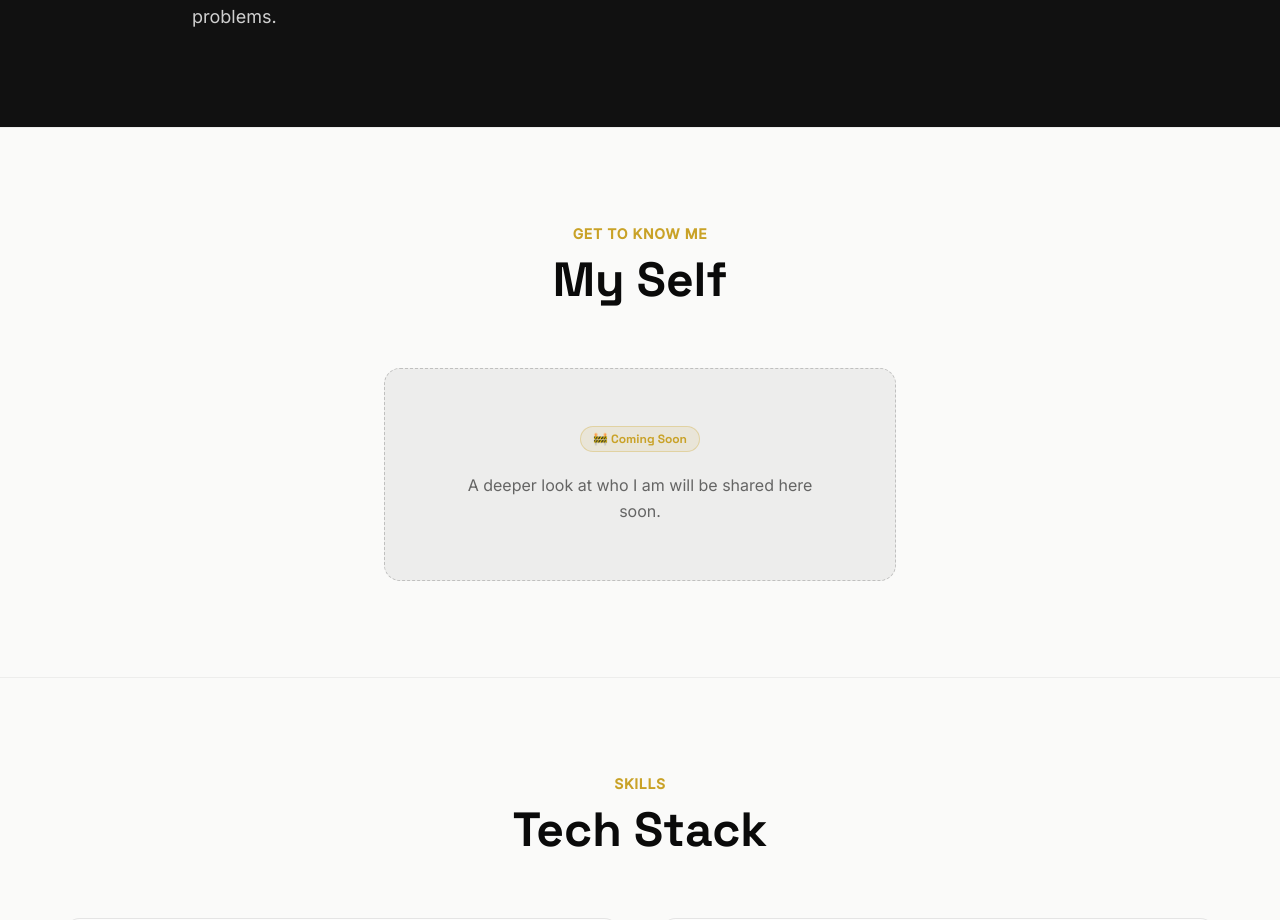
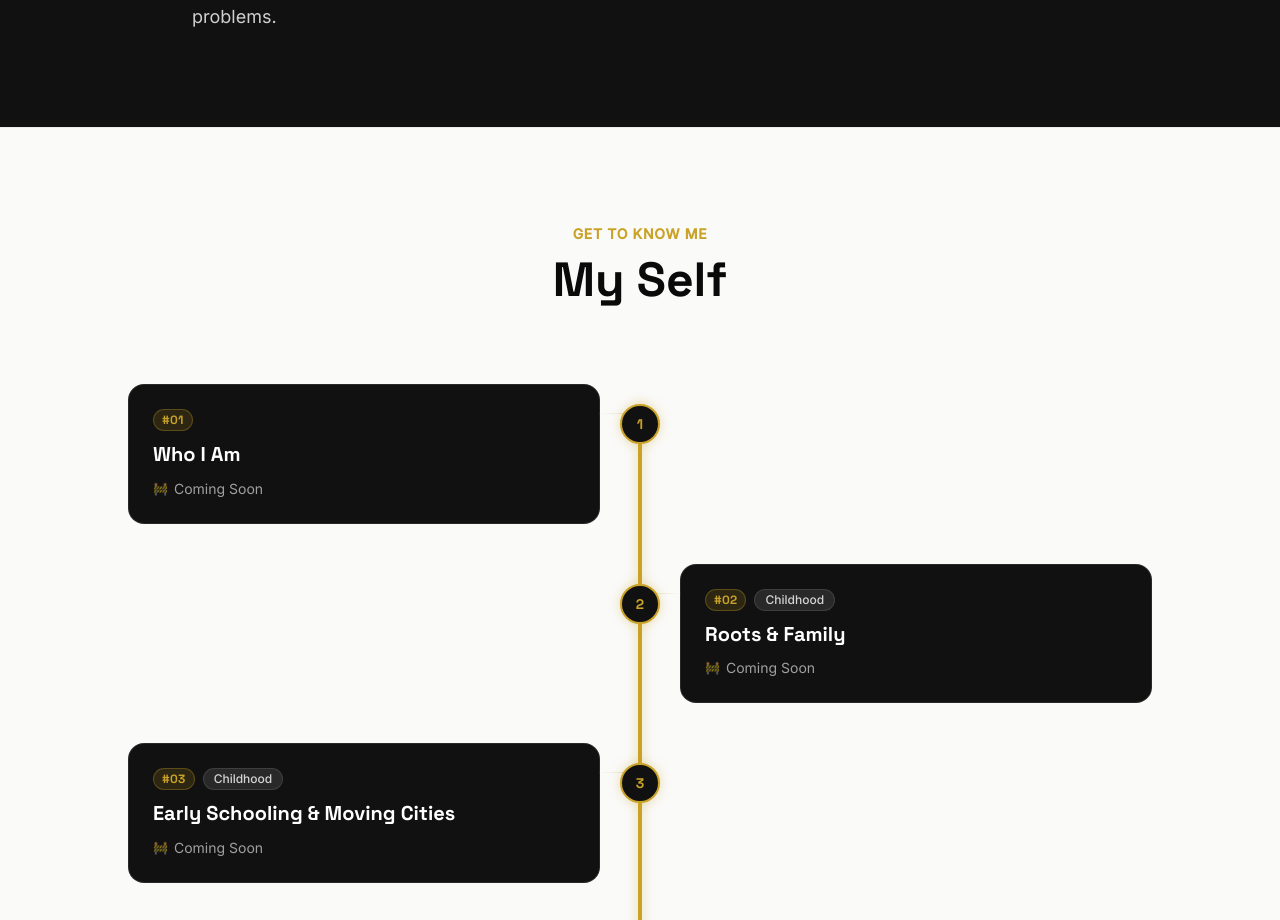
Before and after one commit to SummarRajpoot/rana-summar_0, a Next.js app in the folder frontend/: page / in a window 1280 px wide. Shown: the part 3630-4550 px from the top of the page. Built offline with nearby package versions, Linux system fonts and the light colour scheme.

Commit message:
Add My Self timeline section (headings only)

```diff
--- a/frontend/src/components/MySelfSection.tsx
+++ b/frontend/src/components/MySelfSection.tsx
@@ -1,22 +1,260 @@
 "use client";
 
+import { useRef } from "react";
 import { FadeIn } from "@/components/FadeIn";
-import { ComingSoon } from "@/components/ComingSoon";
+import {
+  motion,
+  useScroll,
+  useSpring,
+  useReducedMotion,
+} from "framer-motion";
+
+export interface TimelineBlock {
+  id: number;
+  title: string;
+  tag?: string;
+  description: string;
+}
+
+export const timelineBlocks: TimelineBlock[] = [
+  {
+    id: 1,
+    title: "Who I Am",
+    description: "Coming Soon",
+  },
+  {
+    id: 2,
+    title: "Roots & Family",
+    tag: "Childhood",
+    description: "Coming Soon",
+  },
+  {
+    id: 3,
+    title: "Early Schooling & Moving Cities",
+    tag: "Childhood",
+    description: "Coming Soon",
+  },
+  {
+    id: 4,
+    title: "Back to the Village",
+    description: "Coming Soon",
+  },
+  {
+    id: 5,
+    title: "Learning Life on the Farm",
+    tag: "2016",
+    description: "Coming Soon",
+  },
+  {
+    id: 6,
+    title: "Matric & DAE",
+    tag: "2018",
+    description: "Coming Soon",
+  },
+  {
+    id: 7,
+    title: "The Switch to IT",
+    description: "Coming Soon",
+  },
+  {
+    id: 8,
+    title: "The Sports Quota Trial",
+    tag: "2023",
+    description: "Coming Soon",
+  },
+  {
+    id: 9,
+    title: "The Call That Changed Everything",
+    tag: "2023",
+    description: "Coming Soon",
+  },
+  {
+    id: 10,
+    title: "Study + Job: Balancing Both",
+    description: "Coming Soon",
+  },
+  {
+    id: 11,
+    title: "What the Job Taught Me",
+    description: "Coming Soon",
+  },
+  {
+    id: 12,
+    title: "Beyond the Screen",
+    description: "Coming Soon",
+  },
+  {
+    id: 13,
+    title: "Where I'm Heading",
+    description: "Coming Soon",
+  },
+];
 
 export function MySelfSection() {
+  const containerRef = useRef<HTMLDivElement>(null);
+  const prefersReducedMotion = useReducedMotion();
+
+  const { scrollYProgress } = useScroll({
+    target: containerRef,
+    offset: ["start 70%", "end 80%"],
+  });
+
+  const scaleY = useSpring(scrollYProgress, {
+    stiffness: 100,
+    damping: 30,
+    restDelta: 0.001,
+  });
+
   return (
-    <section id="myself" className="py-24 px-6 bg-background border-t border-foreground/5">
-      <div className="max-w-6xl mx-auto">
+    <section
+      id="myself"
+      className="py-24 px-4 sm:px-6 bg-background border-t border-foreground/5 overflow-x-clip"
+    >
+      <div className="max-w-5xl mx-auto">
         <FadeIn>
           <span className="text-accent font-bold tracking-wider uppercase text-sm mb-3 block text-center">
             Get To Know Me
           </span>
-          <h2 className="text-3xl md:text-5xl font-bold font-heading text-foreground mb-16 text-center">
+          <h2 className="text-3xl md:text-5xl font-bold font-heading text-foreground mb-16 md:mb-20 text-center">
             My Self
           </h2>
         </FadeIn>
 
-        <ComingSoon message="A deeper look at who I am will be shared here soon." />
+        {/* Timeline Container */}
+        <div ref={containerRef} className="relative">
+          {/* Static Background Guideline */}
+          <div
+            aria-hidden="true"
+            className="absolute top-4 sm:top-5 bottom-4 sm:bottom-5 left-5 sm:left-6 md:left-1/2 -translate-x-1/2 w-0.5 bg-foreground/10"
+          />
+
+          {/* Animated Glowing Golden Scroll Line */}
+          <motion.div
+            aria-hidden="true"
+            style={{
+              scaleY: prefersReducedMotion ? 1 : scaleY,
+              originY: 0,
+            }}
+            className="absolute top-4 sm:top-5 bottom-4 sm:bottom-5 left-5 sm:left-6 md:left-1/2 -translate-x-1/2 w-0.5 md:w-1 bg-gradient-to-b from-accent via-accent to-accent/30 rounded-full shadow-[0_0_12px_rgba(201,162,39,0.5)] z-0 origin-top"
+          />
+
+          {/* Timeline Blocks */}
+          <div className="space-y-8 sm:space-y-10">
+            {timelineBlocks.map((block, index) => {
+              const isEven = index % 2 === 0;
+
+              return (
+                <div
+                  key={block.id}
+                  className="relative flex items-start group"
+                >
+                  {/* Number / Dot Marker positioned exactly on the vertical line */}
+                  <motion.div
+                    initial={
+                      prefersReducedMotion
+                        ? { opacity: 1, scale: 1 }
+                        : { opacity: 0, scale: 0 }
+                    }
+                    whileInView={{ opacity: 1, scale: 1 }}
+                    viewport={{ once: true, amount: 0.3 }}
+                    transition={
+                      prefersReducedMotion
+                        ? { duration: 0 }
+                        : {
+                            type: "spring",
+                            stiffness: 300,
+                            damping: 20,
+                            delay: (index % 4) * 0.06,
+                          }
+                    }
+                    className="absolute left-5 sm:left-6 md:left-1/2 -translate-x-1/2 top-4 sm:top-5 z-20 flex items-center justify-center w-8 h-8 sm:w-10 sm:h-10 rounded-full bg-surface-dark border-2 border-accent text-accent font-heading font-bold text-xs sm:text-sm shadow-[0_0_12px_rgba(201,162,39,0.35)] select-none transition-transform duration-300 group-hover:scale-110"
+                  >
+                    {block.id}
+                  </motion.div>
+
+                  {/* Timeline Card */}
+                  <motion.div
+                    initial={
+                      prefersReducedMotion
+                        ? { opacity: 1, x: 0 }
+                        : { opacity: 0, x: isEven ? -40 : 40 }
+                    }
+                    whileInView={{ opacity: 1, x: 0 }}
+                    viewport={{ once: true, amount: 0.3 }}
+                    transition={
+                      prefersReducedMotion
+                        ? { duration: 0 }
+                        : {
+                            duration: 0.5,
+                            ease: [0.22, 1, 0.36, 1],
+                            delay: (index % 4) * 0.08,
+                          }
+                    }
+                    whileHover={
+                      prefersReducedMotion
+                        ? undefined
+                        : { y: -4, transition: { duration: 0.2 } }
+                    }
+                    className={`relative rounded-2xl bg-surface-dark border border-white/10 p-5 sm:p-6 transition-all duration-300 hover:border-accent/60 hover:shadow-[0_8px_30px_rgba(201,162,39,0.18)] cursor-default ${
+                      isEven
+                        ? "md:mr-auto md:ml-0 md:text-left"
+                        : "md:ml-auto md:mr-0 md:text-left"
+                    } ml-11 sm:ml-14 md:ml-0 w-[calc(100%-2.75rem)] sm:w-[calc(100%-3.5rem)] md:w-[calc(50%-2.5rem)]`}
+                  >
+                    {/* Desktop Connector Line */}
+                    {isEven ? (
+                      <div
+                        aria-hidden="true"
+                        className="hidden md:block absolute -right-10 top-7 w-10 h-px bg-gradient-to-r from-white/10 to-accent/40"
+                      />
+                    ) : (
+                      <div
+                        aria-hidden="true"
+                        className="hidden md:block absolute -left-10 top-7 w-10 h-px bg-gradient-to-l from-white/10 to-accent/40"
+                      />
+                    )}
+
+                    {/* Mobile Connector Line */}
+                    <div
+                      aria-hidden="true"
+                      className="block md:hidden absolute -left-6 sm:-left-8 top-6 w-6 sm:w-8 h-px bg-gradient-to-l from-white/10 to-accent/40"
+                    />
+
+                    {/* Top Row: Number Badge and optional Tag Chip */}
+                    <div className="flex items-center gap-2 mb-2.5 flex-wrap">
+                      <span className="inline-flex items-center px-2 py-0.5 rounded-full text-xs font-heading font-semibold bg-accent/15 text-accent border border-accent/30 tracking-wide">
+                        #{String(block.id).padStart(2, "0")}
+                      </span>
+
+                      {block.tag && (
+                        <span className="inline-flex items-center px-2.5 py-0.5 rounded-full text-xs font-body font-medium bg-white/10 text-white/80 border border-white/10">
+                          {block.tag}
+                        </span>
+                      )}
+                    </div>
+
+                    {/* Heading */}
+                    <h3 className="text-lg sm:text-xl font-bold font-heading text-white group-hover:text-accent transition-colors duration-200 leading-snug">
+                      {block.title}
+                    </h3>
+
+                    {/* Description */}
+                    <p className="mt-2.5 text-white/60 text-xs sm:text-sm font-body flex items-center gap-1.5">
+                      {block.description === "Coming Soon" ? (
+                        <>
+                          <span className="text-xs">🚧</span>
+                          <span>Coming Soon</span>
+                        </>
+                      ) : (
+                        <span>{block.description}</span>
+                      )}
+                    </p>
+                  </motion.div>
+                </div>
+              );
+            })}
+          </div>
+        </div>
       </div>
     </section>
   );
```
